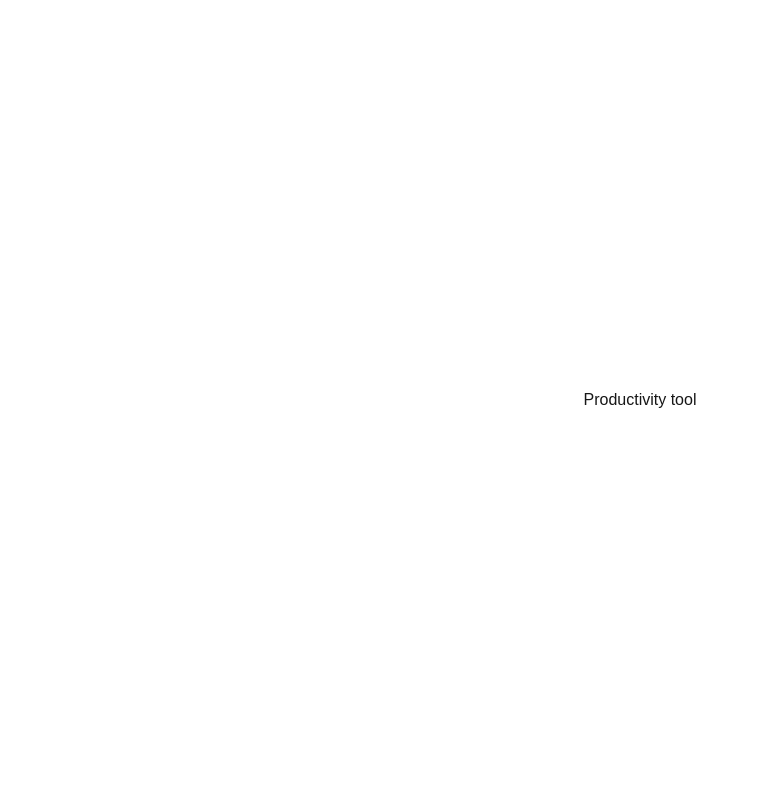
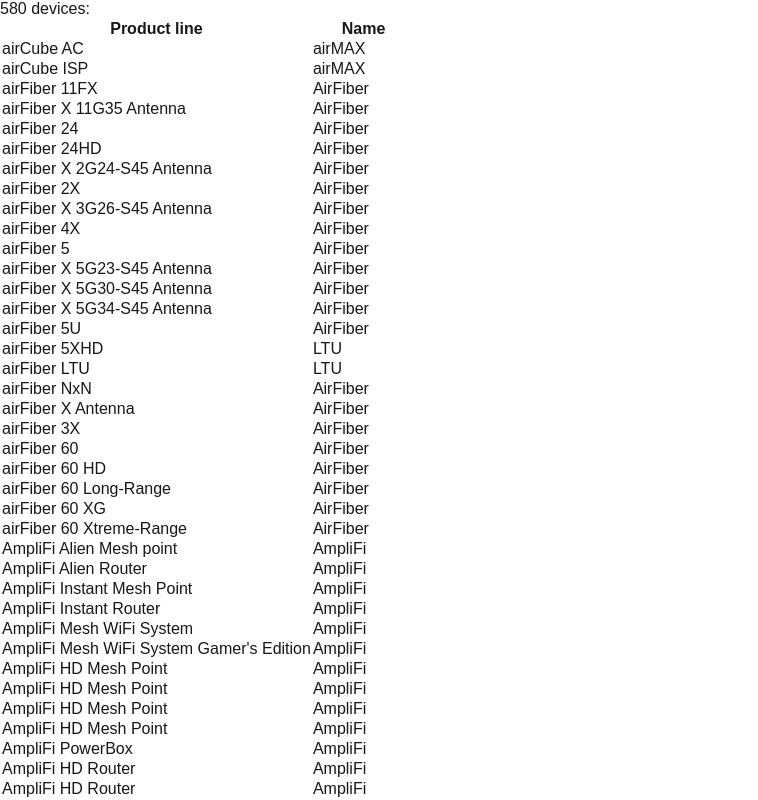
Before and after one commit to seberik/productivity-tool, a Next.js app: page / in a window 1280 px wide. Shown: the top 800 px of the page, without its empty margins (0-758 px from the left). Built offline with nearby package versions, Linux system fonts and the light colour scheme.

Commit message:
feat: add list of devices to product directory

```diff
--- a/app/page.tsx
+++ b/app/page.tsx
@@ -1,9 +1,12 @@
-import styles from "./page.module.css";
+import ProductDirectory from "@/components/ProductDirectory";
+import { getAllDevices } from "@/lib/datasource";
 
-export default function Home() {
+export default async function Home() {
+  const { devices } = await getAllDevices();
+
   return (
-    <div className={styles.page}>
-      <main className={styles.main}>Productivity tool</main>
-    </div>
+    <main>
+      <ProductDirectory initialDevices={devices} />
+    </main>
   );
 }
--- /dev/null
+++ b/components/ProductDirectory/ProductDirectory.tsx
@@ -0,0 +1,33 @@
+"use client";
+
+import Link from "next/link";
+import { Device } from "@/lib/datasource.types";
+import { useDevices } from "@/lib/useApiClient";
+
+export default function ProductDirectory({ initialDevices }: { initialDevices: Device[]}) {
+  const { devices } = useDevices({ initialDevices });
+
+  return (
+    <>
+      {devices?.length} devices:
+      <table>
+        <thead>
+          <tr>
+            <th>Product line</th>
+            <th>Name</th>
+          </tr>
+        </thead>
+        <tbody>
+          {devices?.map((device) => (
+            <tr key={device.id}>
+              <td>
+                <Link href={`/device/${device.id}`}>{device.product.name}</Link>
+              </td>
+              <td>{device.line.name}</td>
+            </tr>
+          ))}
+        </tbody>
+      </table>
+    </>
+  );
+}
--- /dev/null
+++ b/components/ProductDirectory/index.ts
@@ -0,0 +1 @@
+export { default } from './ProductDirectory';
```
